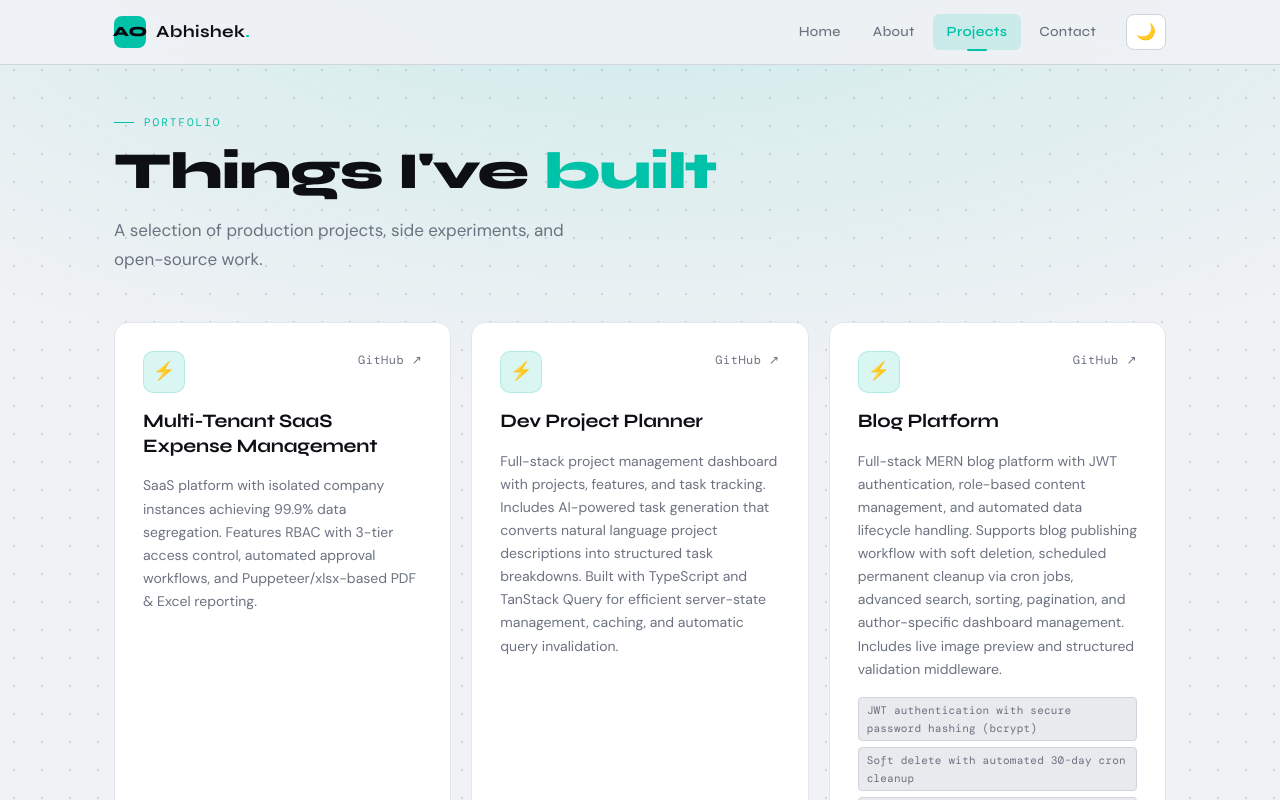
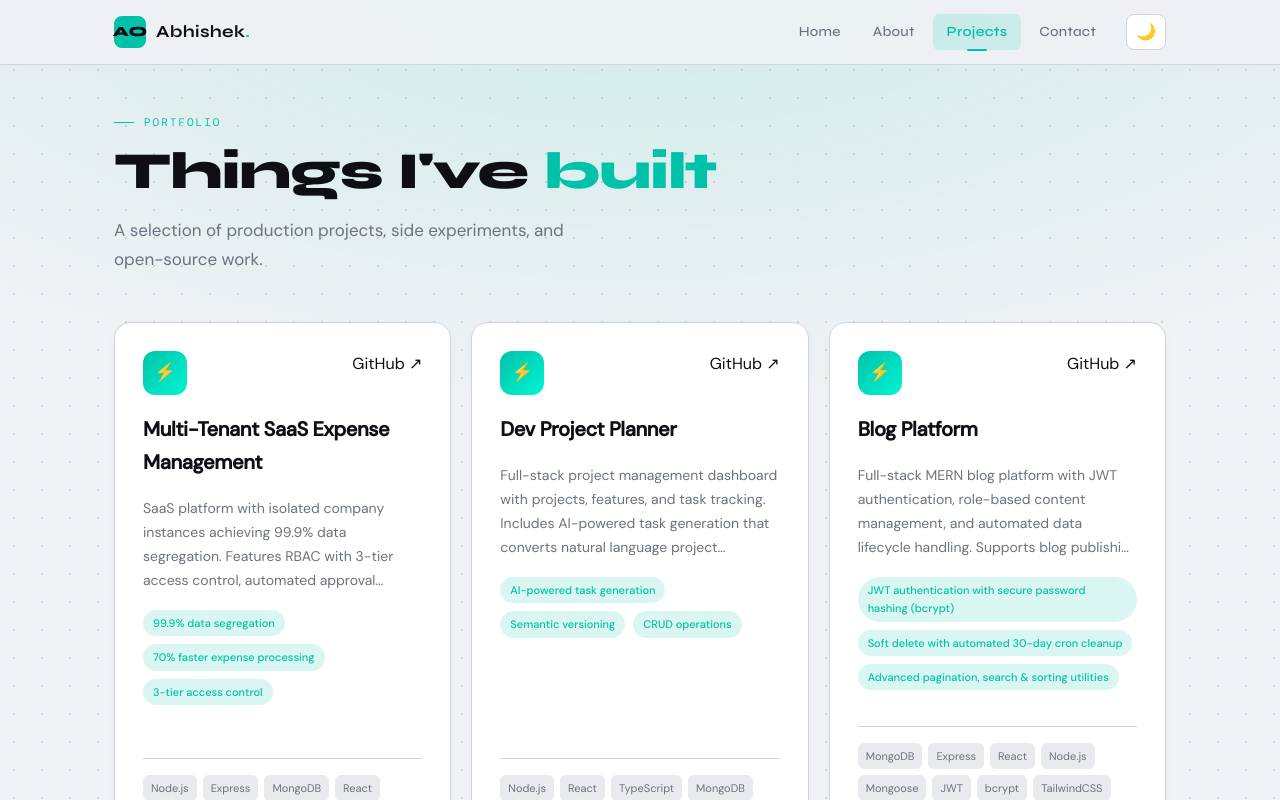
Before and after one commit to devAO-bit/Next-Portfolio, a Next.js app: page /projects in a window 1280 px wide. Shown: the top 800 px of the page. Built offline with nearby package versions, Linux system fonts and the light colour scheme.

Commit message:
Refactor: Modified the project card design

```diff
--- a/src/components/Footer.js
+++ b/src/components/Footer.js
@@ -63,7 +63,7 @@ export default function Footer() {
               href={link.href}
               target={link.href.startsWith('http') ? '_blank' : undefined}
               rel="noreferrer"
-              className="font-mono text-xs tracking-wide text-[var(--muted)] hover:text-[var(--accent)] transition-colors duration-200"
+              className="font-mono text-xs tracking-wide text-(--muted) hover:text-(--accent) transition-colors duration-200"
             >
               {link.label}
             </a>
--- a/src/components/ProjectCard.js
+++ b/src/components/ProjectCard.js
@@ -1,5 +1,4 @@
 "use client";
-
 import { useState } from "react";
 
 export default function ProjectCard({ project }) {
@@ -7,72 +6,51 @@ export default function ProjectCard({ project }) {
 
   return (
     <div
-      className="card"
       onMouseEnter={() => setHovered(true)}
       onMouseLeave={() => setHovered(false)}
-      style={{ padding: '28px', display: 'flex', flexDirection: 'column', gap: 16, height: '100%' }}
+      style={{
+        padding: 28,
+        borderRadius: 16,
+        background: "var(--surface)",
+        border: "1px solid var(--border)",
+        display: "flex",
+        flexDirection: "column",
+        gap: 18,
+        height: "100%",
+        transition: "all 0.3s ease",
+        transform: hovered ? "translateY(-6px)" : "translateY(0)",
+        boxShadow: hovered
+          ? "0 20px 40px rgba(0,0,0,0.08)"
+          : "0 4px 10px rgba(0,0,0,0.03)",
+      }}
     >
-      {/* Top row */}
-      <div style={{ display: 'flex', justifyContent: 'space-between', alignItems: 'flex-start', gap: 12 }}>
+      {/* Header */}
+      <div style={{ display: "flex", justifyContent: "space-between" }}>
         <div
           style={{
-            width: 42,
-            height: 42,
-            borderRadius: 10,
-            background: 'var(--accent-glow)',
-            border: '1px solid rgba(0,194,168,0.2)',
-            display: 'flex',
-            alignItems: 'center',
-            justifyContent: 'center',
+            width: 44,
+            height: 44,
+            borderRadius: 12,
+            background: "linear-gradient(135deg, var(--accent), #00f5d4)",
+            display: "flex",
+            alignItems: "center",
+            justifyContent: "center",
             fontSize: 18,
-            flexShrink: 0,
+            color: "#000",
+            fontWeight: 700,
           }}
         >
           ⚡
         </div>
-        <div style={{ display: 'flex', gap: 10 }}>
+
+        <div style={{ display: "flex", gap: 14 }}>
           {project.github && (
-            <a
-              href={project.github}
-              target="_blank"
-              rel="noreferrer"
-              aria-label="GitHub"
-              style={{
-                display: 'flex',
-                alignItems: 'center',
-                gap: 5,
-                fontFamily: 'DM Mono, monospace',
-                fontSize: 12,
-                color: 'var(--muted)',
-                textDecoration: 'none',
-                letterSpacing: '0.04em',
-                transition: 'color 0.2s',
-              }}
-              onMouseEnter={e => e.currentTarget.style.color = 'var(--accent)'}
-              onMouseLeave={e => e.currentTarget.style.color = 'var(--muted)'}
-            >
+            <a href={project.github} target="_blank" rel="noreferrer" className="link">
               GitHub ↗
             </a>
           )}
           {project.live && (
-            <a
-              href={project.live}
-              target="_blank"
-              rel="noreferrer"
-              style={{
-                display: 'flex',
-                alignItems: 'center',
-                gap: 5,
-                fontFamily: 'DM Mono, monospace',
-                fontSize: 12,
-                color: 'var(--muted)',
-                textDecoration: 'none',
-                letterSpacing: '0.04em',
-                transition: 'color 0.2s',
-              }}
-              onMouseEnter={e => e.currentTarget.style.color = 'var(--accent)'}
-              onMouseLeave={e => e.currentTarget.style.color = 'var(--muted)'}
-            >
+            <a href={project.live} target="_blank" rel="noreferrer" className="link">
               Live ↗
             </a>
           )}
@@ -80,39 +58,45 @@ export default function ProjectCard({ project }) {
       </div>
 
       {/* Title */}
-      <h2
-        className="font-display"
+      <h3
         style={{
-          fontSize: 19,
+          fontSize: 20,
           fontWeight: 700,
-          color: 'var(--foreground)',
-          lineHeight: 1.3,
-          letterSpacing: '-0.01em',
+          letterSpacing: "-0.02em",
         }}
       >
         {project.title}
-      </h2>
+      </h3>
 
       {/* Description */}
-      <p style={{ fontSize: 14, color: 'var(--muted)', lineHeight: 1.65, flex: 1 }}>
+      <p
+        style={{
+          fontSize: 14,
+          color: "var(--muted)",
+          lineHeight: 1.7,
+          display: "-webkit-box",
+          WebkitLineClamp: 4,
+          WebkitBoxOrient: "vertical",
+          overflow: "hidden",
+          minHeight: 90,
+        }}
+      >
         {project.description}
       </p>
 
       {/* Highlights */}
       {project.highlights && (
-        <div style={{ display: 'flex', flexWrap: 'wrap', gap: 6 }}>
-          {project.highlights.map((h) => (
+        <div style={{ display: "flex", flexWrap: "wrap", gap: 8 }}>
+          {project.highlights.slice(0, 3).map((h) => (
             <span
               key={h}
               style={{
-                fontFamily: 'DM Mono, monospace',
                 fontSize: 11,
-                padding: '3px 8px',
-                borderRadius: 4,
-                background: 'var(--surface-2)',
-                color: 'var(--muted)',
-                border: '1px solid var(--border)',
-                letterSpacing: '0.02em',
+                padding: "4px 10px",
+                borderRadius: 999,
+                background: "var(--accent-glow)",
+                color: "var(--accent)",
+                fontWeight: 500,
               }}
             >
               {h}
@@ -121,11 +105,33 @@ export default function ProjectCard({ project }) {
         </div>
       )}
 
+      {/* Spacer pushes tags to bottom */}
+      <div style={{ flexGrow: 1 }} />
+
       {/* Tags */}
       {project.tags && (
-        <div style={{ display: 'flex', flexWrap: 'wrap', gap: 6, paddingTop: 4, borderTop: '1px solid var(--border)' }}>
+        <div
+          style={{
+            display: "flex",
+            flexWrap: "wrap",
+            gap: 6,
+            paddingTop: 16,
+            borderTop: "1px solid var(--border)",
+          }}
+        >
           {project.tags.map((tag) => (
-            <span key={tag} className="tag">{tag}</span>
+            <span
+              key={tag}
+              style={{
+                fontSize: 11,
+                padding: "4px 8px",
+                borderRadius: 6,
+                background: "var(--surface-2)",
+                color: "var(--muted)",
+              }}
+            >
+              {tag}
+            </span>
           ))}
         </div>
       )}
```
